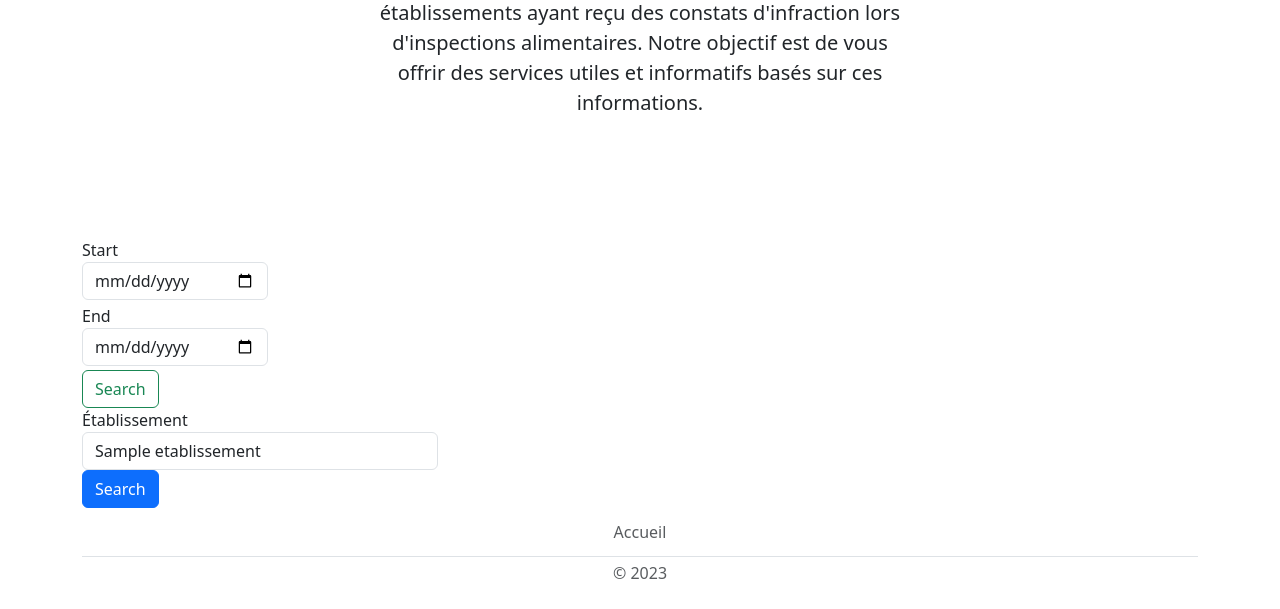
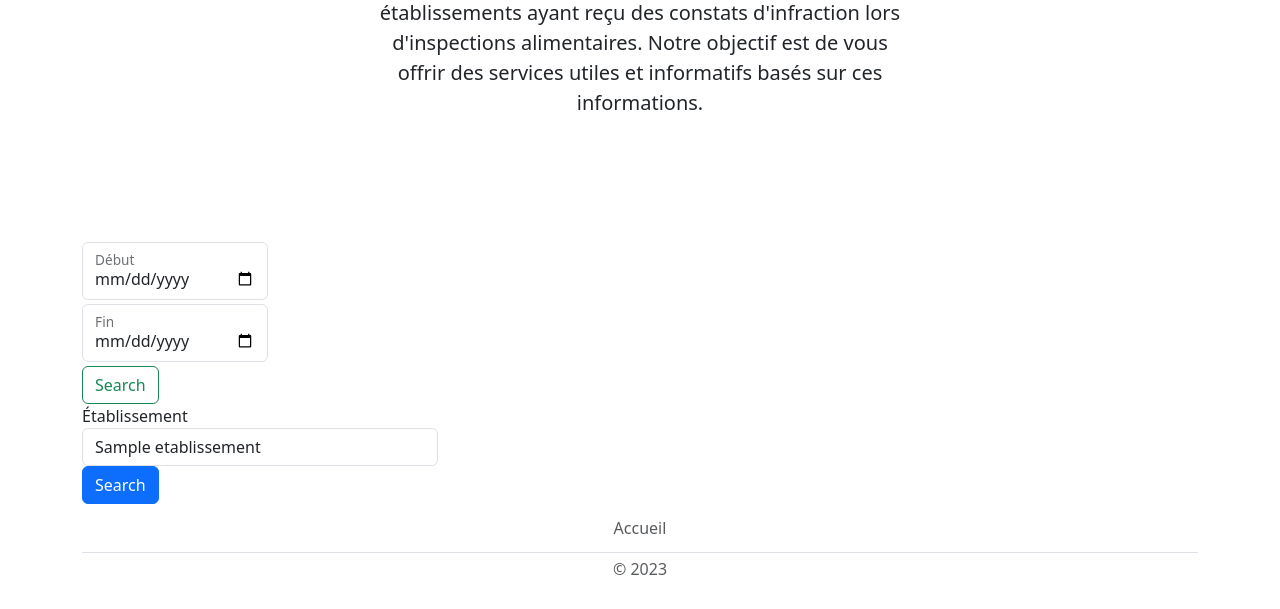
Before and after one commit to mileneDesjardins/Plateforme-dInformation-sur-la-Securite-Alimentaire-Montreal, a Flask app: template templates/index.html in a window 1280 px wide. Shown: the part 442-1051 px from the top of the page. After the commit the page ends 1017 px from the top, so only its background shows below. Run offline with Flask 3, Linux system fonts and the light colour scheme; the template is opened without the code that fills it: most values are stand-ins (such as "Sample title", 1, 10 or a date in 2020); some libraries are stand-ins or nearby versions.

Commit message:
Ameliorer format date page accueil

```diff
--- a/templates/index.html
+++ b/templates/index.html
@@ -29,15 +29,17 @@
         <div class="row ">
             <!-- Fast search with date range -->
             <form>
-                <div class="col-md-2">
-                    <label for="start-date">Start</label>
+                <div class="form-floating my-1 col-md-2">
+
                     <input type="date" name="start-date" id="start-date" class="form-control">
+                    <label for="start-date">Début</label>
                     <div class="invalid-feedback d-block" id="error-start-date"></div>
                 </div>
 
-                <div class=" col-md-2">
-                    <label for="end-date">End</label>
+                <div class="form-floating my-1 col-md-2">
+
                     <input type="date" name="end-date" id="end-date" class="form-control">
+                    <label for="end-date">Fin</label>
                     <div class="invalid-feedback d-block" id="error-end-date"></div>
                 </div>
 
```
